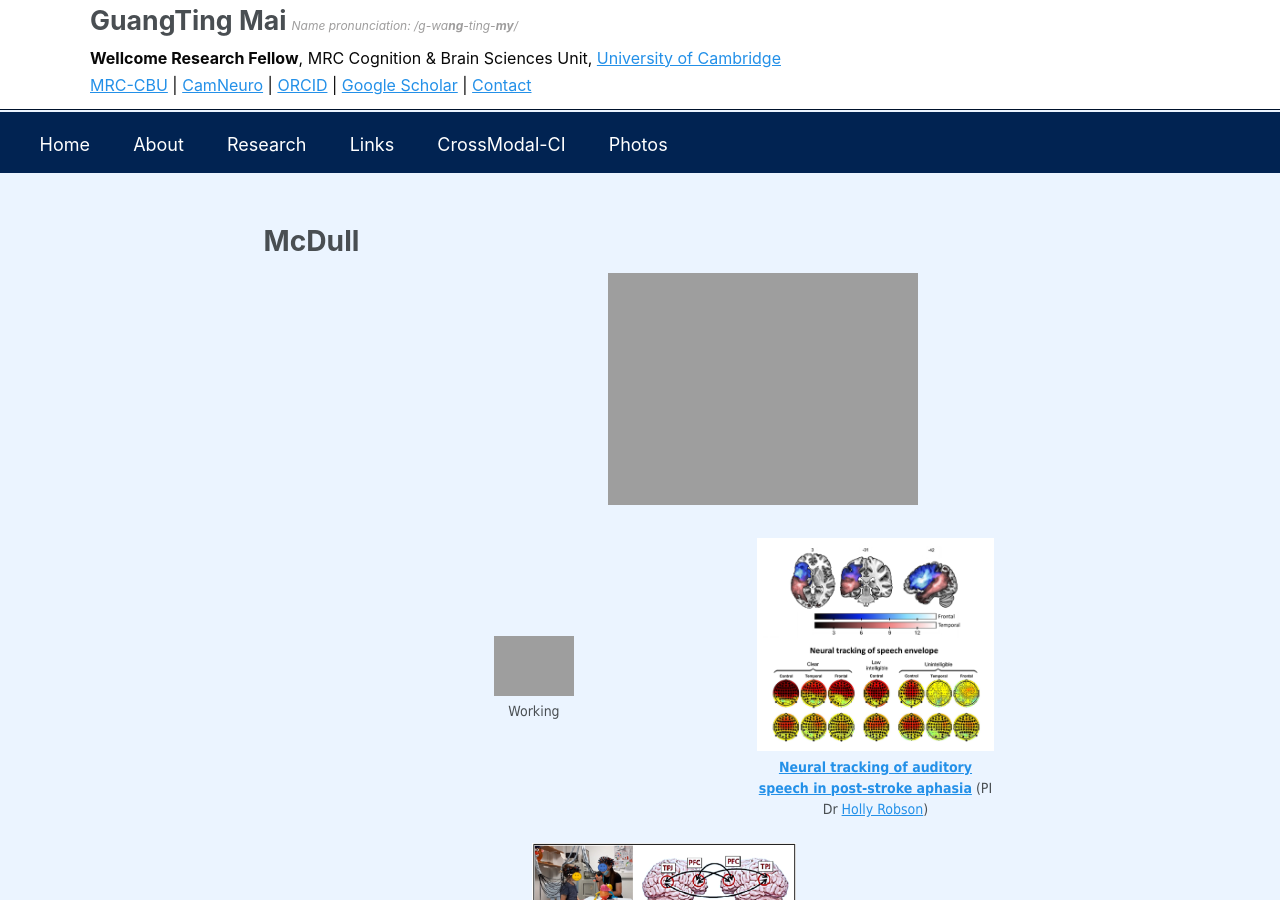
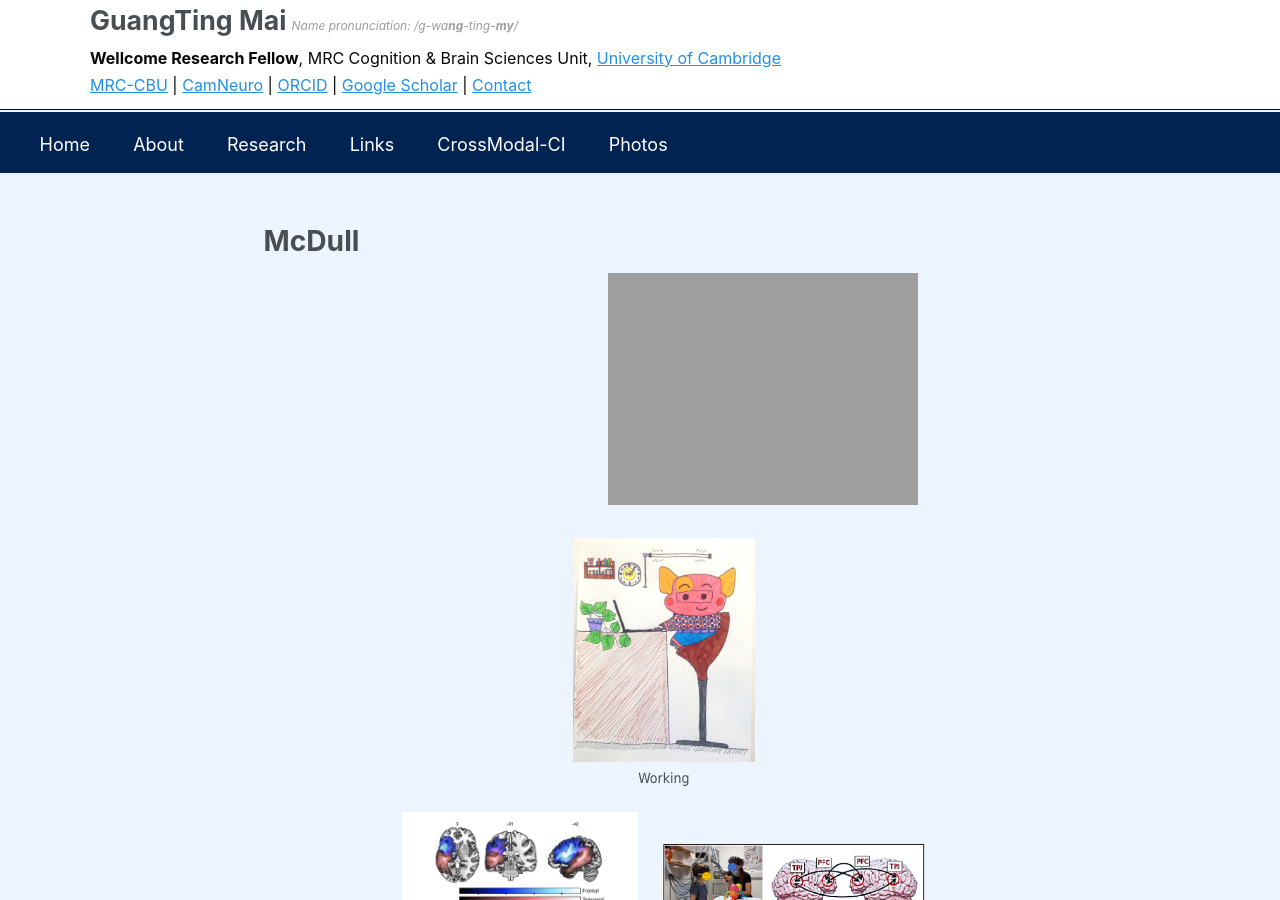
Before and after one commit to guangtingmai/guangtingmai.github.io, a Jekyll site: the page built from _pages/mcdull.html, in a window 1280 px wide and 900 px high. Built offline with Jekyll 4.4.1, drawn with Linux system fonts in a browser that asks for light colours.

Commit message:
Update mcdull.html

```diff
--- a/_pages/mcdull.html
+++ b/_pages/mcdull.html
@@ -10,7 +10,7 @@ author_profile: true
 
 <div class="flex-row">
   <div style="text-align: center;">
-    <img src="https://guangtingmai.github.io/images/barchair.png" style="width:20%;">
+    <img src="https://guangtingmai.github.io/images/barchair.jpg" style="width:20%;">
     <p style="width:100%; margin:0.4em 0 0; font-size:10.5pt; font-family:Tahoma;text-align:center;">Working</p>
   </div>
 
```
